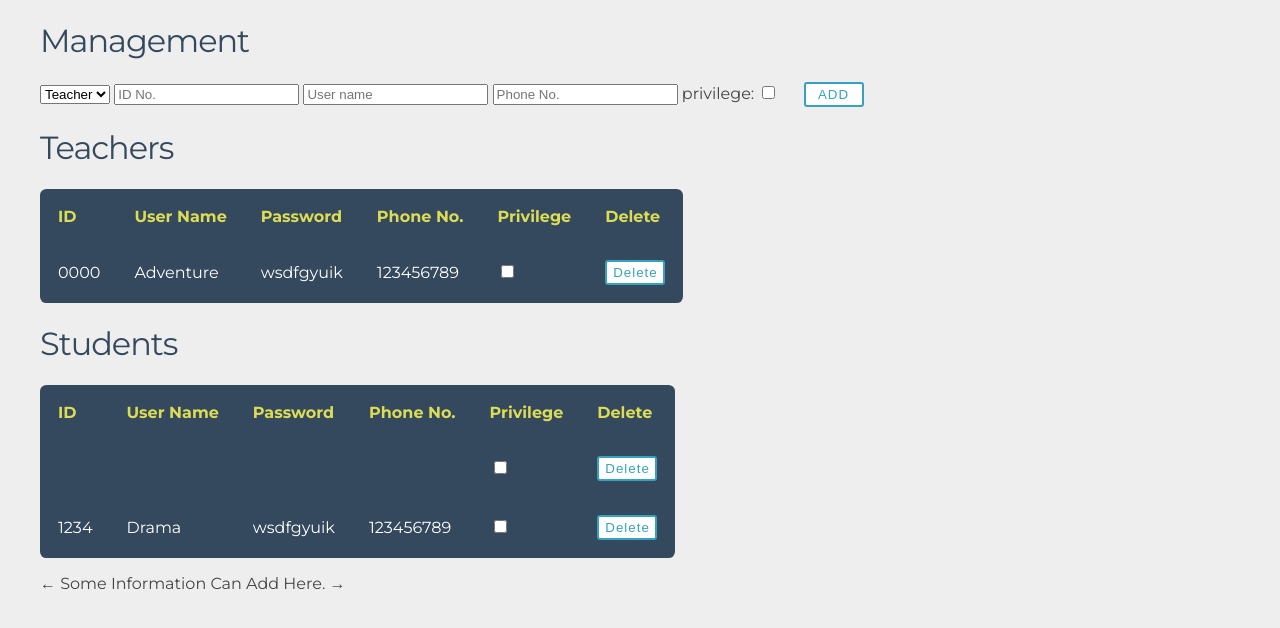
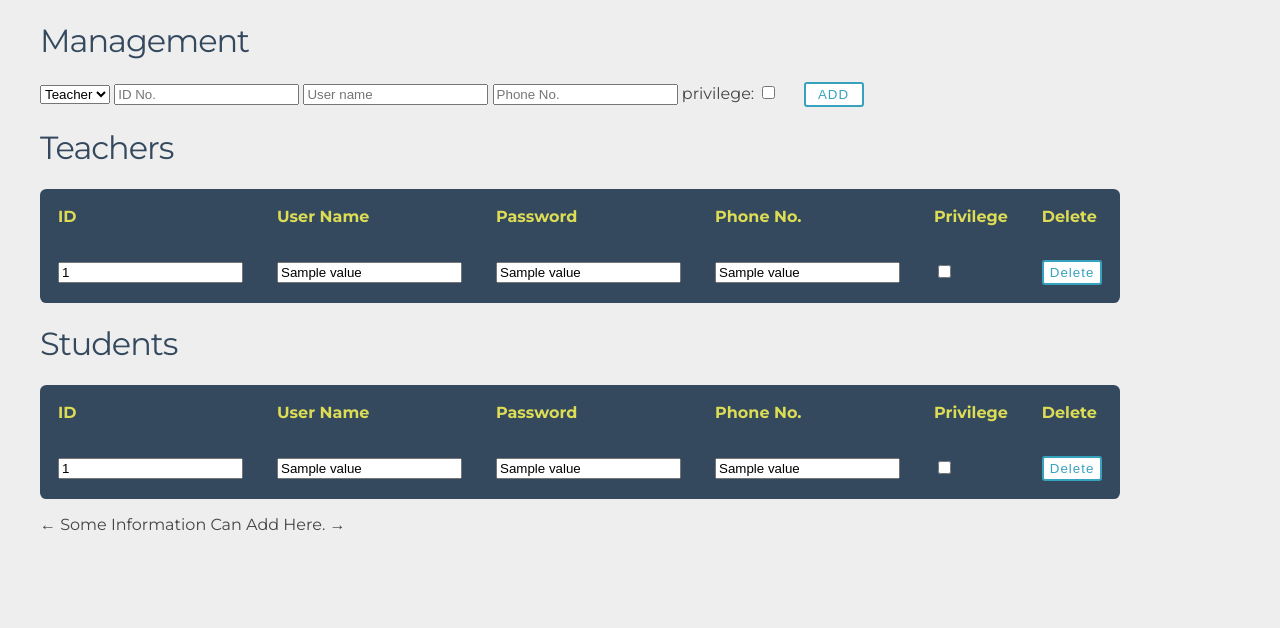
Before and after one commit to Hanswanglin/CS316-Distributed-Systems, a Flask app: template lab05/templates/admin.html in a window 1280 px wide. Shown: the top 628 px of the page. Run offline with Flask 3, Linux system fonts and the light colour scheme; the template is opened without the code that fills it: most values are stand-ins (such as "Sample title", 1, 10 or a date in 2020); some libraries are stand-ins or nearby versions.

Commit message:
"unify the admin_teacher and admin_student"

```diff
--- a/lab05/Link_db.py
+++ b/lab05/Link_db.py
@@ -1,6 +1,7 @@
 #!/usr/bin/python3
 import sqlite3,os
 
+# 找到该路径下的sqlite3数据库文件
 BASE_DIR = os.path.dirname(os.path.abspath(__file__))
 path = os.path.join(BASE_DIR, "easy_education_archive.db")
 #---------------------------------------------全局配置--------------------------------------------#
@@ -11,11 +12,6 @@ class Link_db:
     def __init__(self):
         self.__db = sqlite3.connect(path)
         self.__cursor = self.__db.cursor()
-
-
-    #返回cursor，实际上并没有用到。
-    def GetCursor(self):
-        return self.__db.cursor()
 
     #执行查询的语句，返回多个元组组成的元组。若执行失败则返回bool类型的False
     def select(self,sql):
--- a/lab05/main.py
+++ b/lab05/main.py
@@ -1,4 +1,4 @@
-from flask import Flask, request, render_template, url_for, jsonify
+from flask import Flask, request, render_template, url_for, jsonify, make_response
 from Link_db import Link_db
 
 app = Flask(__name__, static_url_path='/static')
@@ -22,15 +22,18 @@ def login():
 
     db = Link_db()
     if roles == 'Admin':  # 数据库查询验证id和密码
-        sql = "select * from administrator_info where admin_id = \"" + username + "\" and admin_password = \"" + pwd + "\""
+        sql = "select * from administrator_info where admin_id = \"" + username + "\" and admin_password = \"" + \
+              pwd + "\""
         result = db.select(sql)
         if (len(result) == 0):
             return render_template('login.html', message='your username or password is error, please login again!')
         else:
-            return render_template('admin.html')
+            admin_info = admin_info_get()
+            return admin_info
 
     elif roles == 'Teacher':  # 数据库查询验证id和密码
-        sql = "select * from teacher_info where teacher_id = \"" + username + "\" and teacher_password = \"" + pwd + "\""
+        sql = "select * from teacher_info where teacher_id = \"" + username + "\" and teacher_password = \"" + \
+              pwd + "\""
         result = db.select(sql)
         if (len(result) == 0):
             return render_template('login.html', message='your username or password is error, please login again!')
@@ -38,7 +41,8 @@ def login():
             return render_template('teacher.html')
 
     elif roles == 'Student':  # 数据库查询验证id和密码
-        sql = "select * from teacher_info where student_id = \""+ username +"\" and student_password = \"" + pwd +"\""
+        sql = "select * from teacher_info where student_id = \""+ username +"\" and student_password = \"" + \
+              pwd +"\""
         result = db.select(sql)
         if (len(result) == 0):
             return render_template('login.html', message='your username or password is error, please login again!')
@@ -49,27 +53,21 @@ def login():
         return render_template('login.html', message='Please select a role')
 
 # 管理员
-@app.route('/manager/stu_info', methods=['GET'])
-def student_info_get():
-    if request.method == 'GET':
-        db = Link_db()
-        sql = "SELECT * from student_info"
-        result = db.select(sql)
-        print(result)
-        data = {'id': result[0][0], 'password': result[0][1], 'name': result[0][2], 'num': result[0][3], 'privilege': result[0][4]}
+@app.route('/admin', methods=['POST', 'GET'])
+def admin_info_get():
+    db = Link_db()
+    sql1 = "SELECT * from student_info"
+    result1 = db.select(sql1)
+    student_info = {'id': result1[0][0], 'password': result1[0][1], 'name': result1[0][2], 'num': result1[0][3],
+                    'privilege': result1[0][4]}
 
-        return jsonify(data)
+    sql2 = "SELECT * from teacher_info"
+    result2 = db.select(sql2)
+    teacher_info = {'id': result2[0][0], 'password': result2[0][1], 'name': result2[0][2], 'num': result2[0][3],
+                    'privilege': result2[0][4]}
 
-@app.route('/manager/tea_info', methods=['POST'])
-def tea_info_get():
-    if request.method == 'POST':
-        db = Link_db()
-        sql = "SELECT * from teacher_info"
-        result = db.select(sql)
-        data = {'id': result[0][0], 'password': result[1][0], 'name': result[2][0], 'num': result[3][0],
-                'privilege': result[4][0]}
-
-        return jsonify(data)
+    admin_info = make_response(render_template('admin.html'), teacher_info = teacher_info, student_info = student_info)
+    return admin_info
 
 if __name__ == '__main__':
     app.debug = True
--- a/lab05/templates/admin.html
+++ b/lab05/templates/admin.html
@@ -3,16 +3,11 @@
     <head>
         <title>Administrator</title>
         <link rel="stylesheet" type="text/css" href="../static/css/admin.css">
-        <link type="text/javascript" href="../static/js/admin.js">
-        <script type="text/javascript">
-            function showteacher(teacher_id,teacher_name,phone_num,teacher_password){
-                $('.rwd-table').modal('show');
-                $(".number").val(teacher_id);
-                $(".user_name").val(teacher_name);
-                $(".Password").val(teacher_password);
-                $(".phone_num").val(phone_num);
-            }
-        </script>
+{#        <link type="text/javascript" href="../static/js/admin.js">#}
+        <link rel="shortcut icon" href="../static/images/favicon.png">
+        <script type="text/javascript" src="{{ url_for('static', filename='js/admin.js') }}"></script>
+        <script type="text/javascript" src="{{ url_for('static', filename='js/jquery-3.2.1.min.js') }}"></script>
+
     </head>
     <body>
         <h1>Management</h1>
@@ -29,7 +24,7 @@
             &nbsp;&nbsp;&nbsp;&nbsp;
             <button class="button" id="add">ADD</button>
           </form>
-
+{#          teacher#}
         <h1>Teachers</h1>
         <table class="rwd-table">
             <tr>
@@ -40,19 +35,27 @@
             <th>Privilege</th>
             <th>Delete</th>
             </tr>
+            {% for value in teacher_info.items() %}
             <tr>
-            <td data-th="number">0000</td>
-            <td data-th="user_name">Adventure</td>
-            <td data-th="Password">wsdfgyuik</td>
-            <td data-th="phone_num">123456789</td>
+                <td data-th="number"><input class="{{ value[0] }}" value="{{ value[0] }}"></td>
+                <td data-th="user_name"><input class="{{ value[0] }}" value="{{ value[1] }}"></td>
+                <td data-th="Password"><input class="{{ value[0] }}" value="{{ value[2] }}"></td>
+                <td data-th="phone_num"><input class="{{ value[0] }}" value="{{ value[3] }}"></td>
+
                 <td data-th="privilege">
-                <input type="checkbox" id="radio" name="switch">
+                    {% if value[4] == 1 %}
+                    <input type="checkbox" id="radio" name="switch" class="{{ value[0] }}" checked="{{ value }}">
+                    {% else %}
+                    <input type="checkbox" id="radio" name="switch" class="{{ value[0] }}" />
+                    {% endif %}
                 </td>
                 <td data-th="privilege">
                     <button id="delete">Delete</button>
                 </td>
             </tr>
+            {% endfor %}
         </table>
+{#        student#}
         <h1>Students</h1>
         <table class="rwd-table">
             <tr>
@@ -63,31 +66,28 @@
             <th>Privilege</th>
             <th>Delete</th>
             </tr>
-            </tr>
+
+            {% for value in teacher_info.items() %}
             <tr>
-            <td data-th="number"></td>
-            <td data-th="user_name"></td>
-            <td data-th="Password"></td>
-            <td data-th="phone_num"></td>
+                <td data-th="number"><input class="{{ value[0] }}" value="{{ value[0] }}"></td>
+                <td data-th="user_name"><input class="{{ value[0] }}" value="{{ value[1] }}"></td>
+                <td data-th="Password"><input class="{{ value[0] }}" value="{{ value[2] }}"></td>
+                <td data-th="phone_num"><input class="{{ value[0] }}" value="{{ value[3] }}"></td>
+
                 <td data-th="privilege">
-                <input type="checkbox" id="radio" name="switch">
+                    {% if value[4] == 1 %}
+                    <input type="checkbox" id="radio" name="switch" class="{{ value[0] }}" checked="{{ value[4] }}" />
+                    {% else %}
+                    <input type="checkbox" id="radio" name="switch" class="{{ value[0] }}" />
+                    {% endif %}
                 </td>
+
                 <td data-th="Delete">
                     <button id="delete">Delete</button>
                 </td>
             </tr>
-            <tr>
-            <td data-th="number">1234</td>
-            <td data-th="user name">Drama</td>
-            <td data-th="Password">wsdfgyuik</td>
-            <td data-th="phone_num">123456789</td>
-            <td data-th="privilege">
-                <input type="checkbox" id="radio" name="switch">
-            </td>
-            <td data-th="Delete">
-                <button id="delete">Delete</button>
-            </td>
-            </tr>
+            {% endfor %}
+
         </table>
         <p>&larr; Some Information Can Add Here. &rarr;</p>
 
```
Also changed, not shown: lab05/templates/home.html (deleted, +0 -11 lines), lab05/templates/signin-ok.html (deleted, +0 -11 lines). Lines whose indentation alone changed are shown as unchanged.
